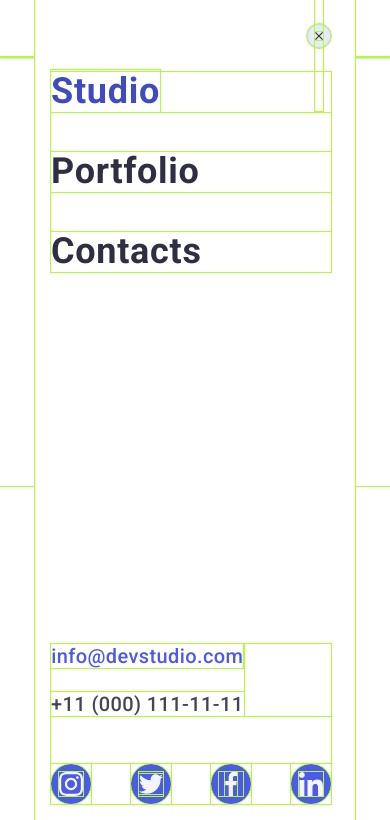
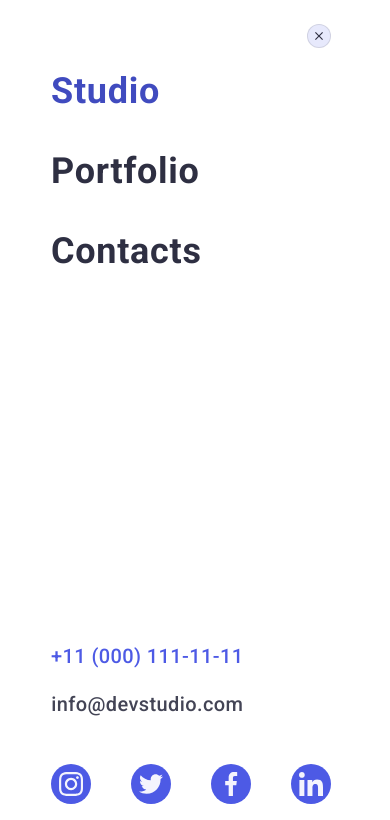
Before and after one commit to PotapchukVP/goit-markup-hw-01, a plain HTML site: page index.html in a window 390 px wide. Both pictures are taken after a click on the button 327 px from the left and 28 px from the top of the page. Shown: the top 820 px of the page. Drawn offline with nearby package versions, Linux system fonts and the light colour scheme.

Commit message:
hw_06_fix

```diff
--- a/css/style.css
+++ b/css/style.css
@@ -1,6 +1,6 @@
-* {
+/* * {
   outline: 1px solid greenyellow;
-}
+} */
 
 body {
   font-family: "Roboto", sans-serif;
--- a/index.html
+++ b/index.html
@@ -59,8 +59,9 @@
           </svg>
         </button>
 
+        <div class="backdrop-back" id="modal">
           <!------------ please TAP the menu button ------------->
-        <div class="modal-backdrop-background" id="modal">
+          <div class="modal-backdrop-background">
             <button
               id="close-menu-button"
               class="close-button"
@@ -86,13 +87,13 @@
               <address class="nav-contacts modal-nav-contacts">
                 <ul class="nav-contacts-list">
                   <li>
-                  <a href="mailto:info@devstudio.com" class="contact-link"
-                    >info@devstudio.com</a
+                    <a href="tel:+110001111111" class="contact-link"
+                      >+11 (000) 111-11-11</a
                     >
                   </li>
                   <li>
-                  <a href="tel:+110001111111" class="contact-link"
-                    >+11 (000) 111-11-11</a
+                    <a href="mailto:info@devstudio.com" class="contact-link"
+                      >info@devstudio.com</a
                     >
                   </li>
                 </ul>
@@ -130,7 +131,7 @@
             </div>
           </div>
         </div>
-      <script src="./js/script.js"></script>
+      </div>
     </header>
 
     <main>
@@ -698,5 +699,6 @@
         </form>
       </div>
     </div>
+    <script src="./js/script.js"></script>
   </body>
 </html>
--- a/layout/advantage-section.css
+++ b/layout/advantage-section.css
@@ -98,9 +98,13 @@
   .advantage-list .h-three-style {
     text-align: left;
     font-size: 20px;
-    font-weight: 400;
+    font-weight: 700;
     line-height: 1.2;
     line-height: calc(24 / 20);
   }
+
+  .advantage-list .p-style {
+    font-weight: 400;
+  }
 }
 /* =============================END DESKTOP=============================== */
--- a/layout/header.css
+++ b/layout/header.css
@@ -1,13 +1,4 @@
 /**********************************HEADER SECTION ******************************/
-/* #open-menu-button {
-  cursor: pointer;
-  background-color: red;
-}
-
-#open-menu-button:hover {
-  background-color: greenyellow;
-  transform: translateX(-50%);
-} */
 
 .border-header .container {
   display: flex;
@@ -110,10 +101,6 @@
   transition: fill 250ms cubic-bezier(0.4, 0, 0.2, 1);
 }
 
-.close-button {
-  background-color: rgba(231, 233, 252, 1);
-}
-
 /* =============================320px=================================== */
 @media screen and (max-width: 767px) {
   .nav-link,
@@ -135,6 +122,18 @@
     display: flex;
   }
 
+  .backdrop-back {
+    position: fixed;
+    top: 0;
+    left: 50%;
+    transform: translateX(-50%);
+    width: 100%;
+    height: 100%;
+    background-color: rgba(255, 255, 255, 1);
+    display: none;
+    justify-content: center;
+  }
+
   .modal-backdrop-background {
     min-width: 320px;
     height: 100%;
@@ -144,15 +143,13 @@
     padding-right: 24px;
     padding-bottom: 40px;
 
-    position: fixed;
-    top: 0;
+    position: absolute;
+    /* top: 0;
     left: 50%;
-    transform: translateX(-50%);
+    transform: translateX(-50%); */
 
-    /* display: flex; */
-    display: none;
+    display: flex;
     flex-direction: column;
-    align-items: space-between;
     justify-content: space-between;
 
     background-color: rgba(255, 255, 255, 1);
```
Lines whose indentation alone changed are shown as unchanged.
